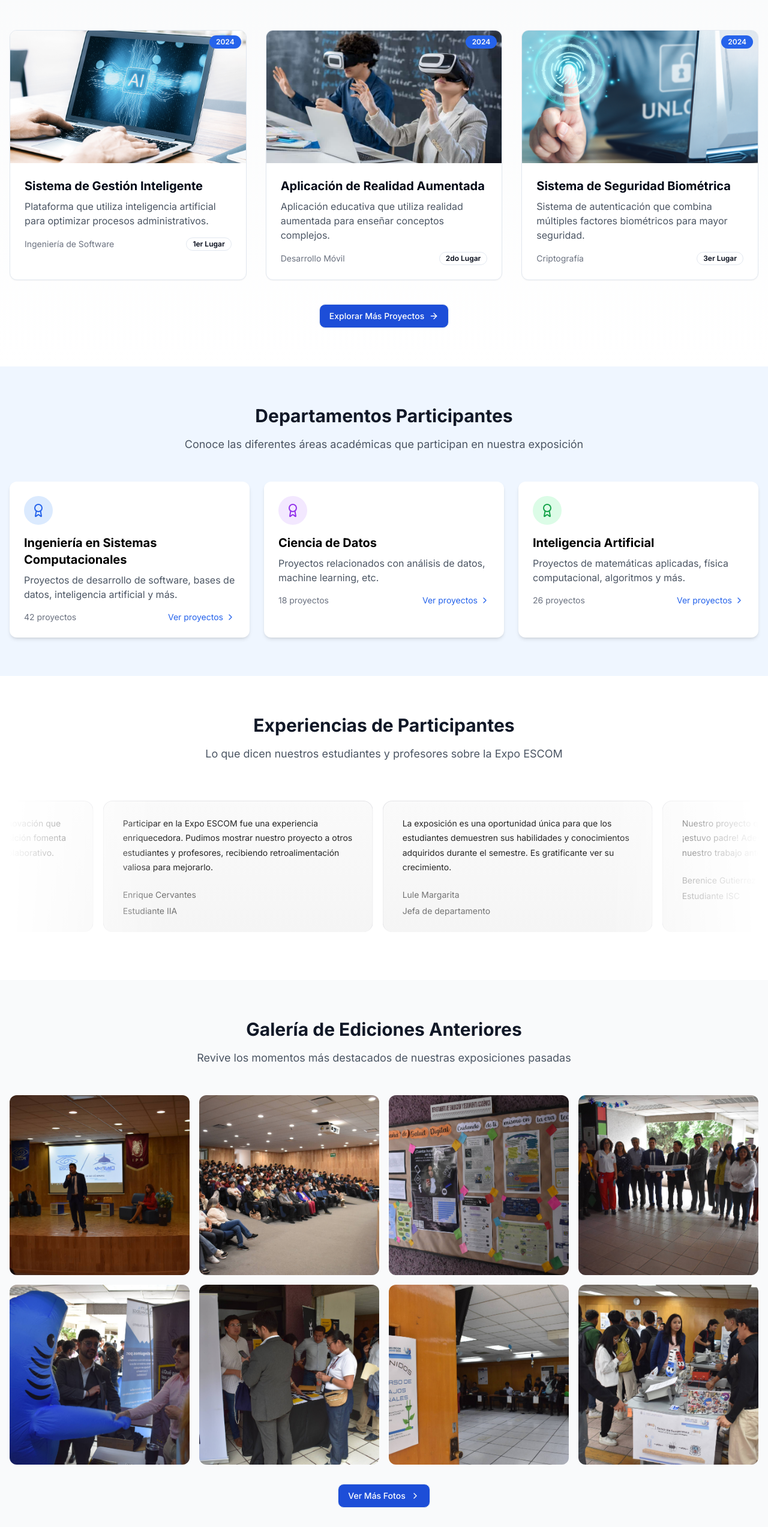
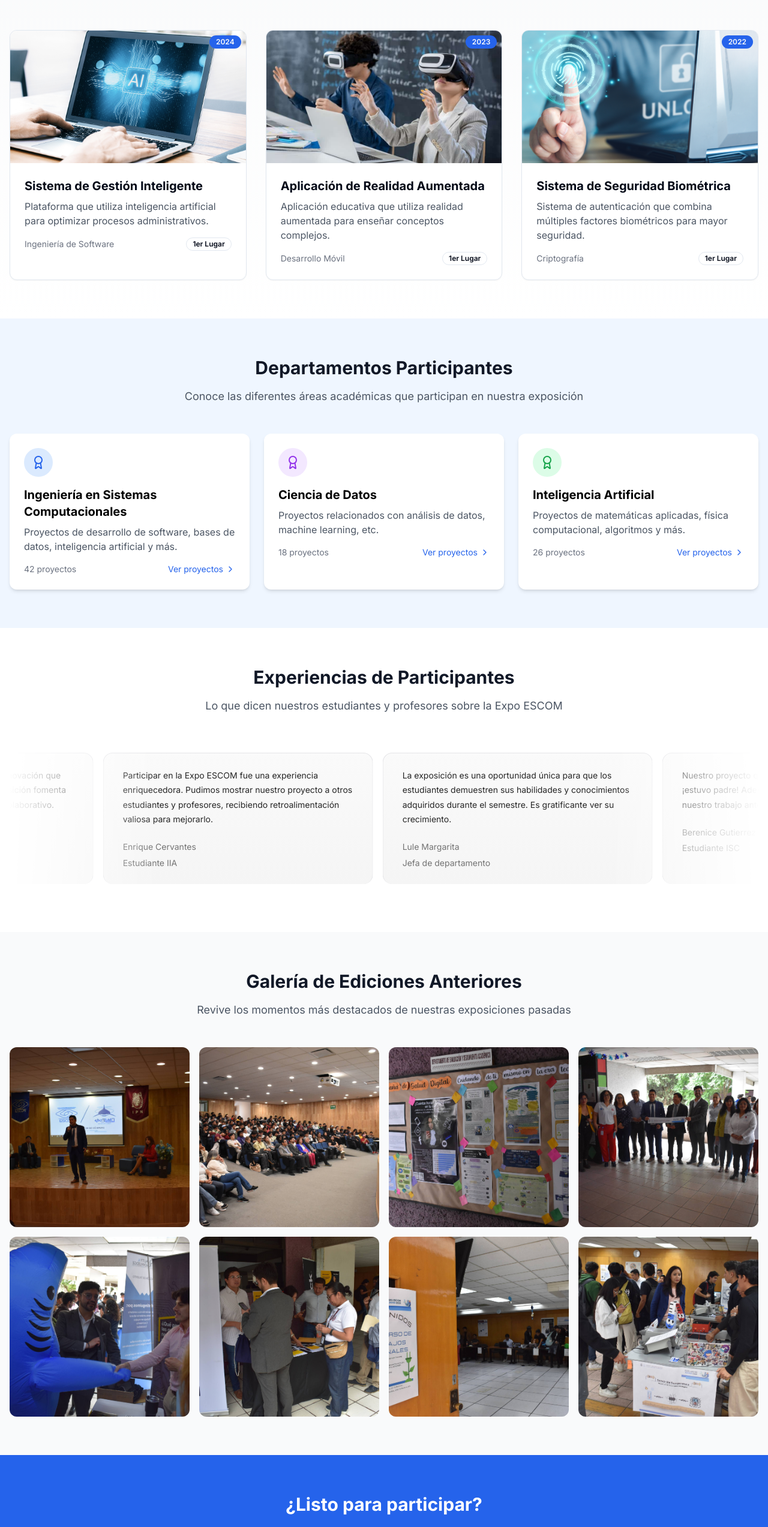
Before and after one commit to EmiArzSal/ExpoCONFIG2025, a Next.js app in the folder frontend/: page / in a window 1280 px wide. Shown: the part 2335-4881 px from the top of the page at 60% size. Built offline with nearby package versions, Linux system fonts and the light colour scheme.

Commit message:
retiro de botones y cambio de fechas y años en proyectos destacados

```diff
--- a/frontend/app/pages/about.tsx
+++ b/frontend/app/pages/about.tsx
@@ -2,24 +2,7 @@ import React from 'react'
 
 function About() {
   return (
-    <div style={{ maxWidth: 700, margin: "0 auto", padding: 24 }}>
-      <h1>Acerca de ExpoESCOM</h1>
-      <p>
-        <strong>ExpoESCOM</strong> es un evento académico y tecnológico organizado por la Escuela Superior de Cómputo (ESCOM) del Instituto Politécnico Nacional. Su objetivo principal es brindar un espacio donde los estudiantes presentan proyectos innovadores desarrollados durante su formación profesional.
-      </p>
-      <p>
-        Durante la Expo, los alumnos exponen sus trabajos ante profesores, evaluadores, empresas invitadas y público en general. Es una oportunidad para mostrar talento, creatividad y habilidades técnicas, así como para recibir retroalimentación y establecer contactos profesionales.
-      </p>
-      <ul>
-        <li>Presentación de proyectos de software, hardware y soluciones tecnológicas.</li>
-        <li>Evaluación y comentarios por parte de profesores y expertos.</li>
-        <li>Interacción con visitantes y posibles reclutadores.</li>
-        <li>Reconocimiento a los mejores proyectos.</li>
-      </ul>
-      <p>
-        ExpoESCOM fomenta la innovación, el trabajo en equipo y la vinculación con el sector productivo, contribuyendo al desarrollo profesional de los estudiantes.
-      </p>
-    </div>
+    <p>About Page</p>
   )
 }
 
--- a/frontend/components/agenda-destacada.tsx
+++ b/frontend/components/agenda-destacada.tsx
@@ -5,8 +5,38 @@ import { Badge } from "@/components/ui/badge"
 import { Card, CardContent } from "@/components/ui/card"
 import { CalendarDays, Award, Users, MapPin, Clock, ChevronRight, ExternalLink, ArrowRight } from "lucide-react"
 import { useEffect, useState } from "react"
+import { InfiniteCardsAgenda } from "@/components/ui/infinitecardsagenda"
 
 function AgendaDestacada() {
+  const agendaItems = [
+    {
+      date: "20 Junio",
+      title: "Inauguración oficial y presentación de proyectos destacados",
+      description: "Disfruta la apertura con autoridades académicas. Conoce los proyectos desarrollados durante el semestre. Participa en el recorrido por los stands de los equipos.",
+      time: "10:30 - 18:00",
+      location: "Edificios 3 y 4",
+      type: "Exposición",
+      color: "bg-blue-600"
+    },
+    {
+      date: "21 Junio",
+      title: "Conferencia sobre innovación tecnológica y tendencias del sector",
+      description: "Expertos invitados compartirán su visión sobre el futuro. Descubre cómo la tecnología está transformando la industria. Espacio para preguntas y networking con los ponentes.",
+      time: "12:00 - 14:00",
+      location: "Auditorio Principal",
+      type: "Conferencia",
+      color: "bg-purple-600"
+    },
+    {
+      date: "22 Junio",
+      title: "Premiación a los mejores proyectos y clausura de la exposición anual",
+      description: "Reconocimiento a los equipos más destacados del evento. Palabras de cierre por parte de los organizadores. Invitación a la próxima edición y foto final.",
+      time: "16:00 - 18:00",
+      location: "Auditorio Principal",
+      type: "Premiación",
+      color: "bg-green-600"
+    }
+  ]
   return (
     <section id="agenda" className="py-16 bg-white">
             <div className="container mx-auto px-4">
--- a/frontend/components/gallery-section.tsx
+++ b/frontend/components/gallery-section.tsx
@@ -72,15 +72,6 @@ function GallerySection() {
               />
             </div>
           </div>
-
-          <div className="text-center mt-8">
-            <Link href="/galeria">
-              <Button variant="outline" className="bg-blue-700 text-white hover:bg-blue-400 gap-2">
-                Ver Más Fotos
-                <ChevronRight className="h-4 w-4" />
-              </Button>
-            </Link>
-          </div>
         </div>
       </section>
   )
--- a/frontend/components/proyectos-destacados.tsx
+++ b/frontend/components/proyectos-destacados.tsx
@@ -46,7 +46,7 @@ function ProyectosDestacados() {
                   alt="Aplicación de Realidad Aumentada"
                   className="w-full h-full object-cover"
                 />
-                <Badge className="absolute top-2 right-2">2024</Badge>
+                <Badge className="absolute top-2 right-2">2023</Badge>
               </div>
               <CardContent className="p-6">
                 <h3 className="text-xl font-bold mb-2">Aplicación de Realidad Aumentada</h3>
@@ -55,7 +55,7 @@ function ProyectosDestacados() {
                 </p>
                 <div className="flex justify-between items-center">
                   <div className="text-sm text-gray-500">Desarrollo Móvil</div>
-                  <Badge variant="outline">2do Lugar</Badge>
+                  <Badge variant="outline">1er Lugar</Badge>
                 </div>
               </CardContent>
             </Card>
@@ -67,7 +67,7 @@ function ProyectosDestacados() {
                   alt="Sistema de Seguridad Biométrica"
                   className="w-full h-full object-cover"
                 />
-                <Badge className="absolute top-2 right-2">2024</Badge>
+                <Badge className="absolute top-2 right-2">2022</Badge>
               </div>
               <CardContent className="p-6">
                 <h3 className="text-xl font-bold mb-2">Sistema de Seguridad Biométrica</h3>
@@ -76,19 +76,10 @@ function ProyectosDestacados() {
                 </p>
                 <div className="flex justify-between items-center">
                   <div className="text-sm text-gray-500">Criptografía</div>
-                  <Badge variant="outline">3er Lugar</Badge>
+                  <Badge variant="outline">1er Lugar</Badge>
                 </div>
               </CardContent>
             </Card>
-          </div>
-
-          <div className="text-center mt-10">
-            <Link href="/proyectos">
-              <Button variant="outline" className="bg-blue-700 text-white hover:bg-blue-400 gap-2">
-                Explorar Más Proyectos
-                <ArrowRight className="h-4 w-4" />
-              </Button>
-            </Link>
           </div>
         </div>
       </section>
```
